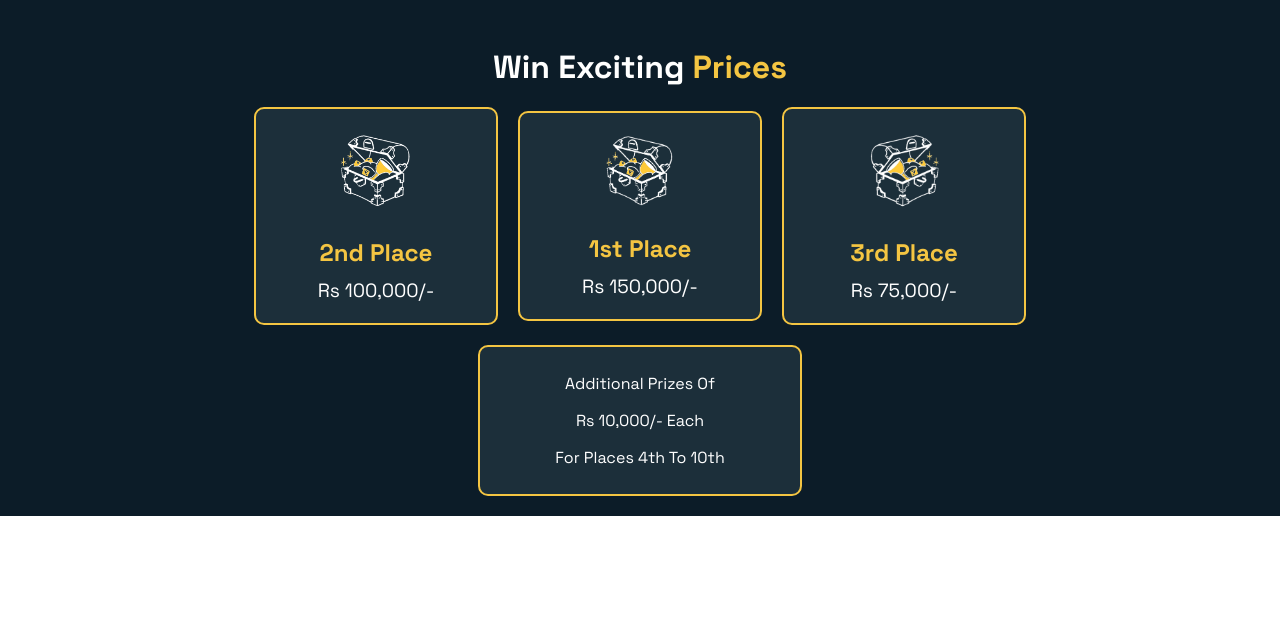
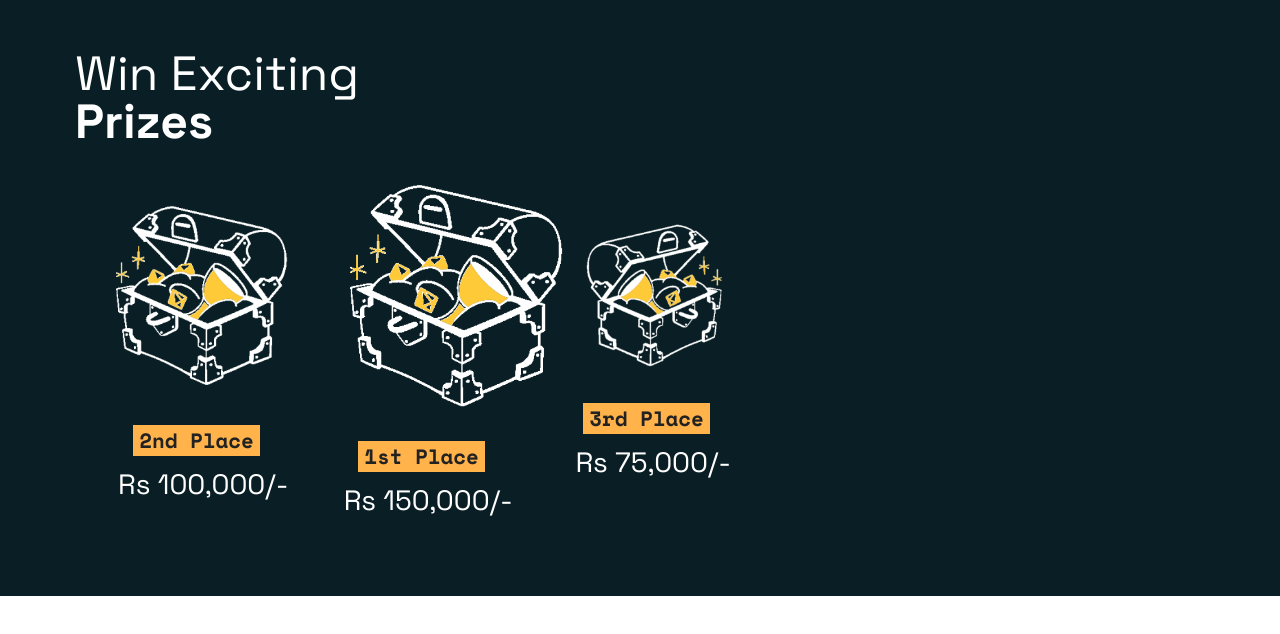
Before and after one commit to PulinduVR/Innovate-with-Ballerina-2025, a React (Create React App) app: page / in a window 1280 px wide. Shown: the top 634 px of the page. Built offline with nearby package versions, Linux system fonts and the light colour scheme.

Commit message:
added some changes

```diff
--- a/public/index.html
+++ b/public/index.html
@@ -11,6 +11,8 @@
     />
     <link rel="apple-touch-icon" href="%PUBLIC_URL%/logo192.png" />
     <link href="https://fonts.googleapis.com/css2?family=Space+Grotesk:wght@400;500;600;700&display=swap" rel="stylesheet">
+    <link href="https://fonts.googleapis.com/css2?family=Space+Mono:ital,wght@0,400;0,700;1,400;1,700&display=swap" rel="stylesheet">
+
 
     <!--
       manifest.json provides metadata used when your web app is installed on a
--- a/src/components/PrizeSection.js
+++ b/src/components/PrizeSection.js
@@ -4,7 +4,10 @@ import '../stylesheets/PrizeSection.css';
 const PrizeSection = () => {
   return (
     <div className="prize-section">
-      <h2 className="prize-title">Win Exciting <span>Prices</span></h2>
+      <div className="prize-title">
+        <span className="win-exciting">Win Exciting</span>
+        <span className="prizes">Prizes</span>
+      </div>
 
       <div className="prize-container">
         <div className="prize-box second-place">
@@ -30,13 +33,18 @@ const PrizeSection = () => {
             <p>Rs 75,000/-</p>
           </div>
         </div>
+
+        {/* <div className="prize-box">
+            <img src="3rd-place.png" alt="Third Place" />
+            <div className="prize-info">
+                <p>Additional Prizes Of</p>
+                <p>Rs 10,000/- Each</p>
+                <p>For Places 4th To 10th</p>
+            </div>
+        </div> */}
       </div>
 
-      <div className="additional-prizes">
-        <p>Additional Prizes Of</p>
-        <p>Rs 10,000/- Each</p>
-        <p>For Places 4th To 10th</p>
-      </div>
+
     </div>
   );
 };
--- a/src/stylesheets/PrizeSection.css
+++ b/src/stylesheets/PrizeSection.css
@@ -1,65 +1,88 @@
 .prize-section {
     font-family: 'Space Grotesk';
-    text-align: center;
-    padding: 20px;
+    text-align: left;
+    padding: 50px 75px;
     color: #ffffff;
-    background-color: #0c1c28;
+    background-color: #0A1F25;
   }
 
   .prize-title {
-    font-size: 2rem;
-    margin-bottom: 20px;
+    font-size: 3rem;
+    display: flex;
+    flex-direction: column;
+    line-height: 100%;
   }
 
-  .prize-title span {
-    color: #f4c542;
+  .win-exciting {
+    font-weight: normal;
+  }
+
+  .prizes {
+    font-weight: bold;
   }
 
   .prize-container {
+    padding: 2.5%;
     display: flex;
-    justify-content: center;
+    justify-content: left;
     align-items: center;
     flex-wrap: wrap;
-    gap: 20px;
+    gap: 25px;
   }
 
   .prize-box {
-    background-color: #1c2f3a;
-    border: 2px solid #f4c542;
-    border-radius: 10px;
-    padding: 20px;
+    /* padding: 20px; */
     width: 100%;
     max-width: 200px;
     text-align: center;
   }
 
   .prize-box img {
-    width: 100%;
-    max-width: 80px;
+    /* max-width: 150px; */
     margin-bottom: 10px;
+    height: auto;
   }
 
   .prize-info h3 {
-    font-size: 1.5rem;
+    font-family: "Space Mono";
+    font-size: 1.3rem;
     margin: 10px 0;
-    color: #f4c542;
+    margin-left: 15%;
+    padding: 0px 3%;
+    color: #222;
+    background-color: #FFB34A;
+    letter-spacing: 1%;
+    width: fit-content;
   }
 
   .prize-info p {
-    font-size: 1.2rem;
+    font-size: 1.75rem;
+    letter-spacing: 1%;
     margin: 0;
   }
 
-  .additional-prizes {
+  /* .additional-prizes {
     margin-top: 20px;
-    background-color: #1c2f3a;
-    border: 2px solid #f4c542;
+    background-color: #0A1F25;
+    border: 2px solid #FFB34A;
     border-radius: 10px;
     padding: 10px;
     width: 100%;
     max-width: 300px;
     margin: 20px auto 0;
     text-align: center;
+  } */
+
+  .first-place img {
+    width: 130%;
+  }
+
+  .second-place img {
+    width: 100%;
+  }
+
+  .third-place img {
+    width: 80%
   }
 
   @media (max-width: 768px) {
```
